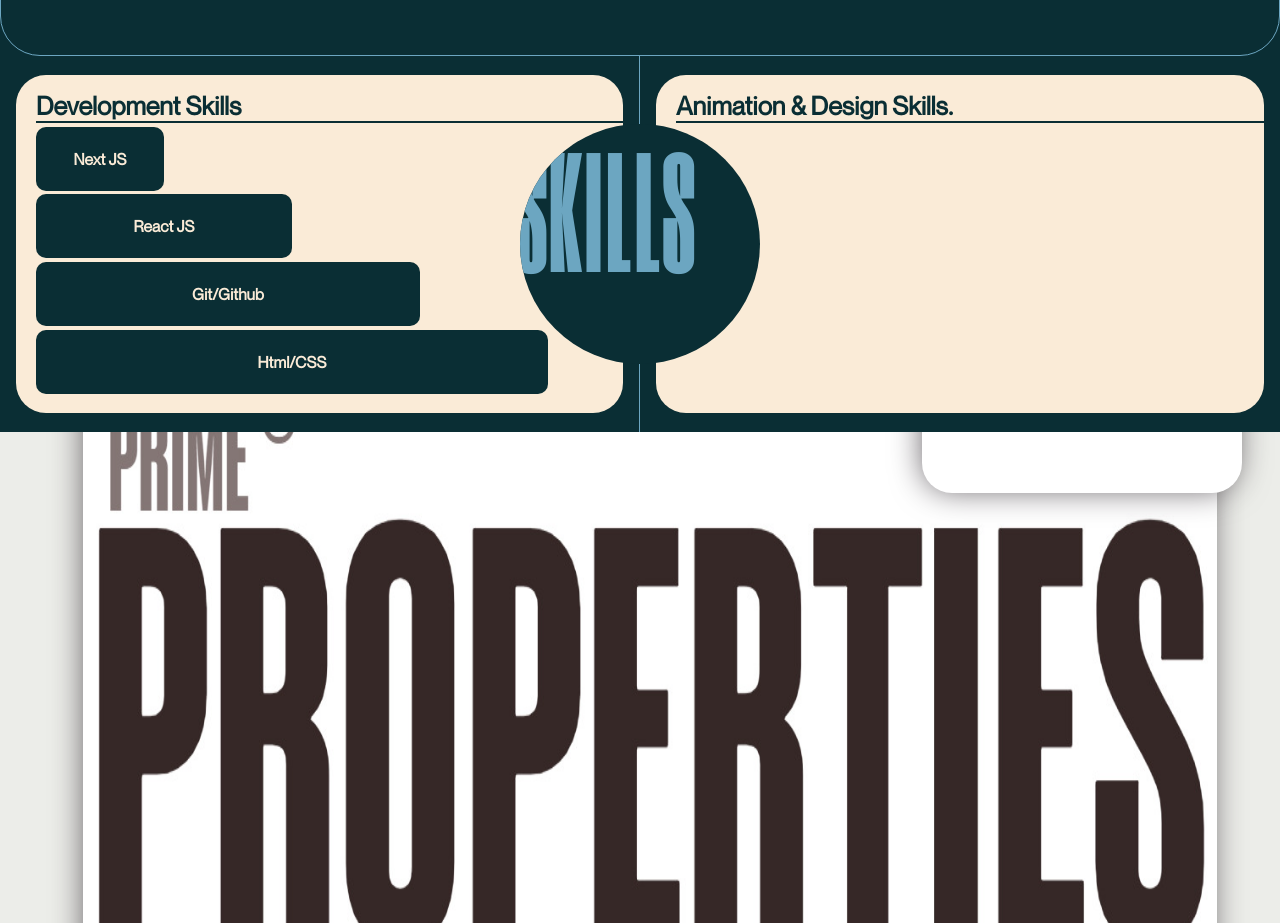
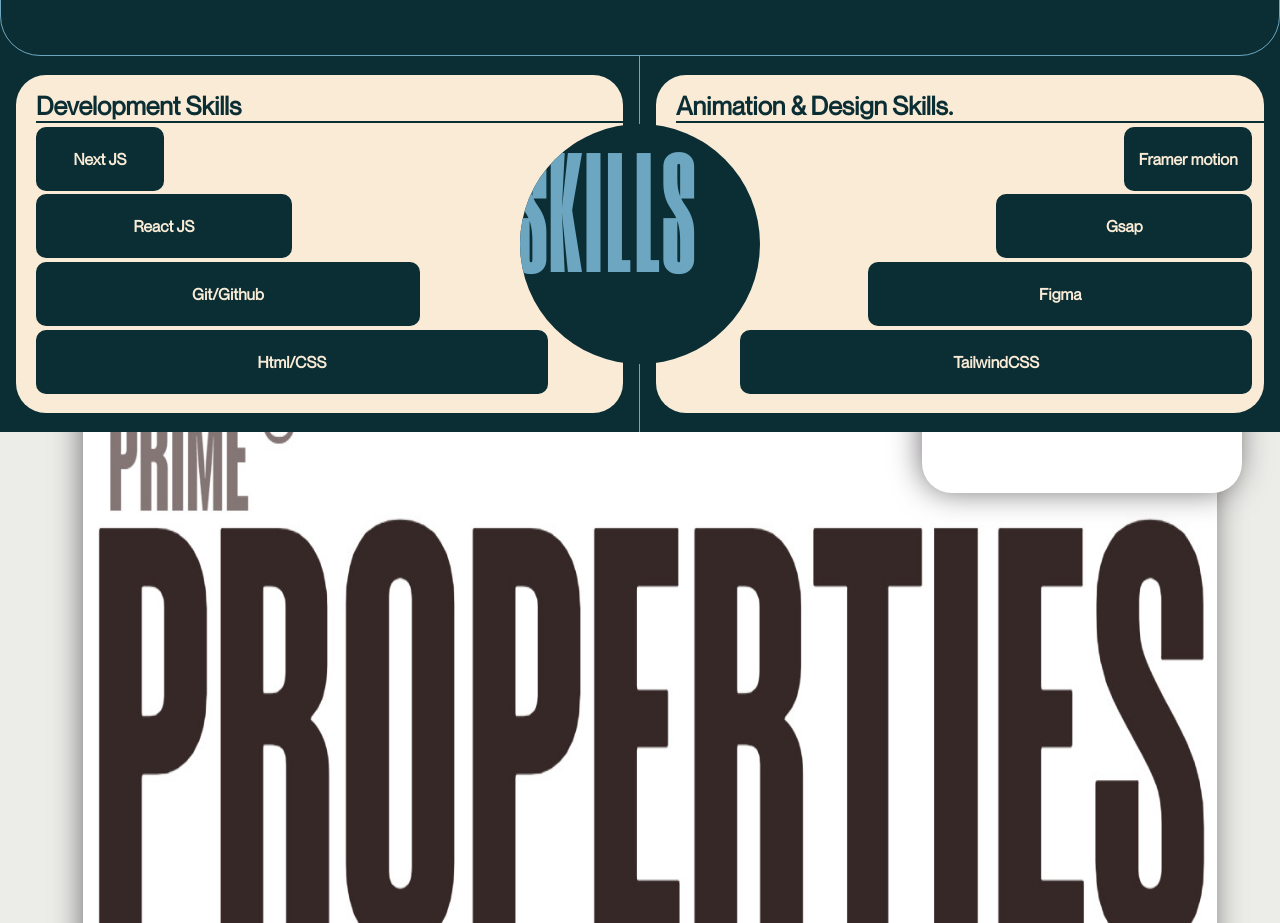
Before and after one commit to praxxOp/portfolio, a React (Vite) app: page / in a window 1280 px wide. Shown: the part 1120-2043 px from the top of the page. Built offline with nearby package versions, Linux system fonts and the light colour scheme.

Commit message:
modified:   src/components/skillsection/skillsectionOne/SkillsectionGroup.css 	modified:   src/components/skillsection/skillsectionOne/SkillsectionGroup.jsx

```diff
--- a/src/components/skillsection/skillsectionOne/SkillsectionGroup.css
+++ b/src/components/skillsection/skillsectionOne/SkillsectionGroup.css
@@ -131,6 +131,8 @@
 .skillsectionOne__down__right__animation {
   height: 90%;
   width: 95%;
+
+
   background-color: antiquewhite;
   border-radius: 30px;
   padding-left: 20px;
@@ -143,8 +145,12 @@
   border-bottom: 2px solid #0a2e34;
 }
 .skillsectionOne__down__right__animation__group {
-  width: 90%;
+  width: 98%;
   height: 85%;
+  display: flex;
+  align-items: flex-end;
+  justify-content: space-evenly;
+  flex-direction: column;
 }
 .skillsectionTwo {
   height: 100%;
--- a/src/components/skillsection/skillsectionOne/SkillsectionGroup.jsx
+++ b/src/components/skillsection/skillsectionOne/SkillsectionGroup.jsx
@@ -4,7 +4,7 @@ import { motion } from "framer-motion";
 
 const SkillsectionOne = () => {
   const DevlopmentSkills = ["Next JS", "React JS", "Git/Github", "Html/CSS"];
-  const AnimationSkills = ["FRAMER MOTION", "GSAP", "FIGMA", "TAILWINDCSS"];
+  const AnimationSkills = ["Framer motion", "Gsap", "Figma", "TailwindCSS"];
   return (
     <div className="skillSection__container">
       <div className="skillsection__group">
@@ -21,6 +21,7 @@ const SkillsectionOne = () => {
               }}
               transition={{
                 duration: 1,
+                type: "spring"
               }}
             >
               FRONTEND
@@ -74,7 +75,27 @@ const SkillsectionOne = () => {
             <div className="skillsectionOne__down__right">
               <div className="skillsectionOne__down__right__animation">
                 <h1>Animation & Design Skills.</h1>
-                <div className="skillsectionOne__down__right__animation__group"></div>
+                <div className="skillsectionOne__down__right__animation__group">
+                  {
+                    AnimationSkills.map((item, index) => {
+                      return (
+                        <motion.div
+                          whileInView={{
+                            width: index === 0 ? "10vw" : `${(index + 1) * 10}vw`,
+                          }}
+                          transition={{
+                            type: "spring",
+                            duration: 2,
+                          }}
+                          className="skill__name"
+                          id={index}
+                        >
+                         {item}
+                        </motion.div>
+                      );
+                    })
+                  }
+                </div>
               </div>
             </div>
           </div>
```
